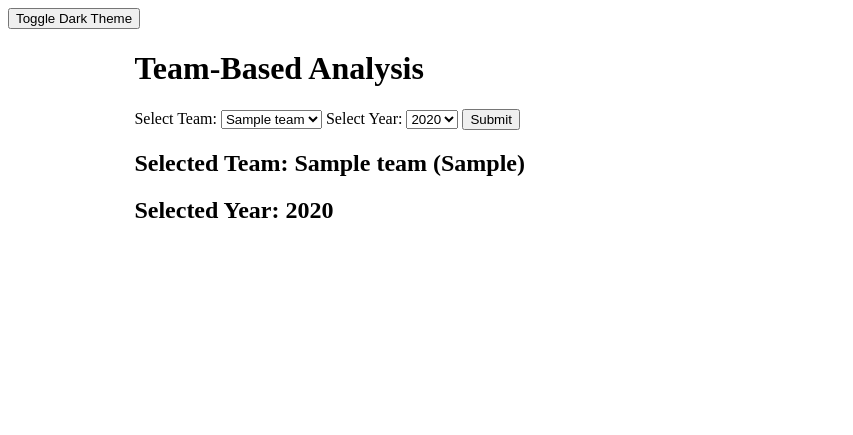
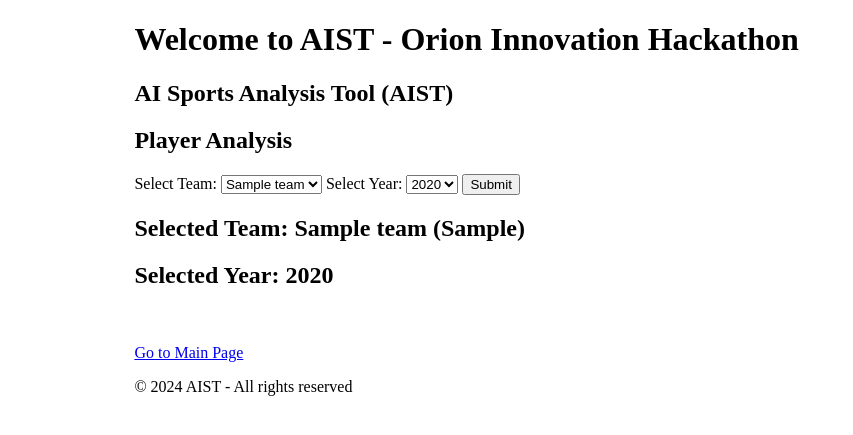
Before and after one commit to KenanAegean/AIST-Hackathon, a Django app: template aist/analysis/templates/team_based_analysis.html in a window 1280 px wide. Shown: the top 435 px of the page, without its empty margins (0-853 px from the left). Run offline with Django 5.2, Linux system fonts and the light colour scheme; tables that the repository leaves empty hold one stand-in row (values such as "Sample post"); the template is opened without the code that fills it: values that come from a table or form of the project are taken from there, most other values are stand-ins (such as "Sample title", 1, 10 or a date in 2020).

Commit message:
Some Fixes
Fixed page template

```diff
--- /dev/null
+++ b/aist/analysis/templates/base.html
@@ -0,0 +1,36 @@
+<!-- base.html -->
+{% load static %}
+<!DOCTYPE html>
+<html lang="en">
+<head>
+    <meta charset="UTF-8">
+    <meta name="viewport" content="width=device-width, initial-scale=1.0">
+    <title class="container">{% block title %}AIST - Analysis{% endblock %}</title>
+    <!-- Add any necessary CSS files -->
+    <link rel="stylesheet" href="{% static 'analysis/css/styles.css' %}">
+    <link id="theme-style" rel="stylesheet" href="{% static 'css/light.css' %}">
+</head>
+<body>
+    <header class="container">
+        <!-- Header content goes here -->
+        <h1>Welcome to AIST - Orion Innovation Hackathon </h1>
+    </header>
+
+    <!-- Dark theme toggle button -->
+    <!-- <button  id="dark-theme-toggle">C</button> -->
+
+    <main>
+        <!-- Main content block, to be overridden by child templates -->
+        {% block content %}
+        {% endblock %}
+    </main>
+
+    <br><br><footer class="container">
+        <!-- Footer content goes here -->
+        <a href="{% url 'main_page' %}">Go to Main Page</a>
+        <p>&copy; 2024 AIST - All rights reserved</p>
+    </footer>
+    <!-- JavaScript to handle dark theme toggle -->
+    <script src="{% static 'js/dark-theme-toggle.js' %}"></script>
+</body>
+</html>
--- a/aist/analysis/templates/team_based_analysis.html
+++ b/aist/analysis/templates/team_based_analysis.html
@@ -1,22 +1,13 @@
-{% load static %}
-<!DOCTYPE html>
-<html lang="en">
+{% extends 'base.html' %}
 
-<head>
-    <meta charset="UTF-8">
-    <meta name="viewport" content="width=device-width, initial-scale=1.0">
-    <title>Your Page Title</title>
-    <!-- Add any necessary CSS files -->
-    <link rel="stylesheet" href="{% static 'css/styles.css' %}">
-</head>
+{% block title %}Team Analysis - AIST{% endblock %}
 
-<body>
-    <!-- Dark theme toggle button -->
-    <button id="dark-theme-toggle">Toggle Dark Theme</button>
-
+{% block content %}
+    <!-- Page content -->
     <!-- Page content -->
     <div class="container">
-        <h1>Team-Based Analysis</h1>
+        <h2>AI Sports Analysis Tool (AIST)</h2>
+        <h2>Player Analysis</h2>
 
         {% if empty_database %}
         <p>No data available in the database.</p>
@@ -49,7 +40,4 @@
         <!-- Display analysis results here based on selected_team_data and selected_year_data -->
         {% endif %}
     </div>
-
-</body>
-
-</html>
+{% endblock %}
--- /dev/null
+++ b/aist/static/css/dark.css
@@ -0,0 +1,6 @@
+/* dark.css */
+/* Styles for the dark theme */
+body.dark-mode {
+    background-color: #1a1a1a;
+    color: #ffffff;
+}
--- /dev/null
+++ b/aist/static/css/light.css
@@ -0,0 +1,6 @@
+/* light.css */
+/* Styles for the light theme */
+body {
+    background-color: #ffffff;
+    color: #000000;
+}
--- a/aist/static/js/dark-theme-toggle.js
+++ b/aist/static/js/dark-theme-toggle.js
@@ -1,3 +1,28 @@
-document.getElementById('dark-theme-toggle').addEventListener('click', function() {
-    document.body.classList.toggle('dark-theme');
+// dark-theme-toggle.js
+
+document.addEventListener('DOMContentLoaded', () => {
+    const darkModeToggle = document.getElementById('dark-mode-toggle');
+    const themeStyle = document.getElementById('theme-style');
+
+    darkModeToggle.addEventListener('click', () => {
+        // Toggle the dark mode class on the body
+        document.body.classList.toggle('dark-mode');
+
+        // Toggle the CSS file between light and dark
+        const currentTheme = themeStyle.getAttribute('href');
+        const newTheme = currentTheme.includes('light') ? 'dark.css' : 'light.css';
+        themeStyle.setAttribute('href', `/static/css/${newTheme}`);
+
+        // Save the user's preference in a cookie
+        document.cookie = `darkMode=${document.body.classList.contains('dark-mode')}; path=/`;
+    });
+
+    // Check for dark mode preference in cookie on page load
+    const darkModeCookie = document.cookie.split(';').find(cookie => cookie.trim().startsWith('darkMode='));
+    if (darkModeCookie) {
+        const isDarkMode = darkModeCookie.split('=')[1] === 'true';
+        document.body.classList.toggle('dark-mode', isDarkMode);
+        const defaultTheme = isDarkMode ? 'dark.css' : 'light.css';
+        themeStyle.setAttribute('href', `/static/css/${defaultTheme}`);
+    }
 });
```
Also changed, not shown: aist/analysis/templates/main_page.html (+5 -21 lines), aist/analysis/templates/player_based_analysis.html (+6 -19 lines), 5 other files.
